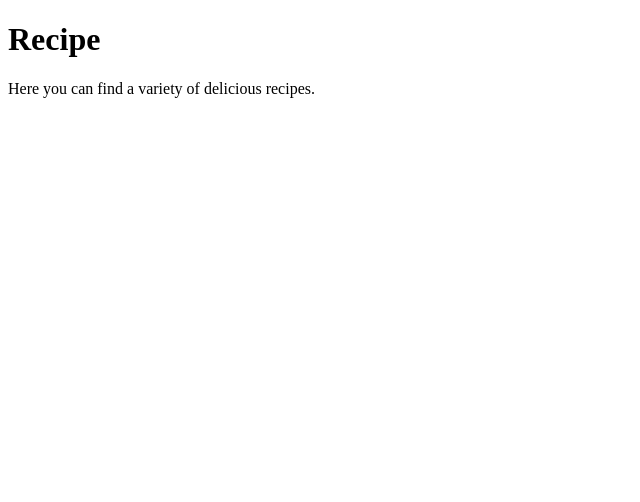
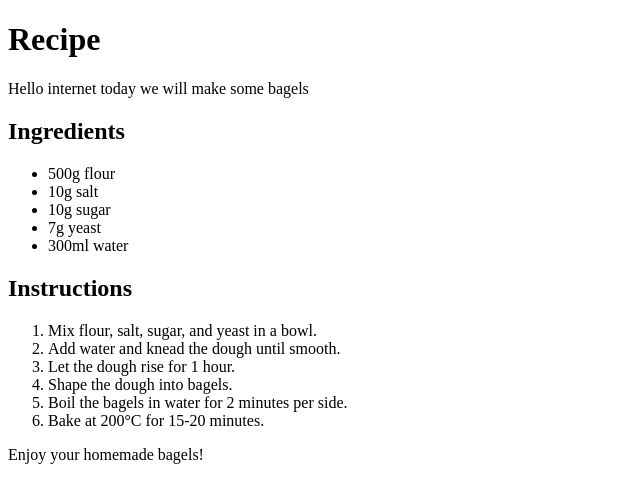
Before and after one commit to reuben-kuya/first-site, a website: page recipe.html in a window 1280 px wide. Shown: the whole page, without its empty margins (0-640 px from the left). Drawn offline with Linux system fonts and the light colour scheme.

Commit message:
aaaaaaaaaaaaaaaaaaaaaaaaaaaaaaaaaaaaaaaaaaaaaaaaaaaaaaaaaaaaaaaaaaaaaaaaaaaaaaaaaaaaaaaaaaaaaaaaaaaahhhhhhhhhhhhh

```diff
--- a/recipe.html
+++ b/recipe.html
@@ -7,6 +7,25 @@
 </head>
 <body>
     <h1>Recipe</h1>
-    <p>Here you can find a variety of delicious recipes.</p>
+    <p>Hello internet today we will make some bagels </p>
+    <h2>Ingredients</h2>
+    <ul>
+        <li>500g flour</li>
+        <li>10g salt</li>
+        <li>10g sugar</li>
+        <li>7g yeast</li>
+        <li>300ml water</li>
+    </ul>
+
+    <h2>Instructions</h2>
+    <ol>
+        <li>Mix flour, salt, sugar, and yeast in a bowl.</li>
+        <li>Add water and knead the dough until smooth.</li>
+        <li>Let the dough rise for 1 hour.</li>
+        <li>Shape the dough into bagels.</li>
+        <li>Boil the bagels in water for 2 minutes per side.</li>
+        <li>Bake at 200°C for 15-20 minutes.</li>
+    </ol>
+    <p>Enjoy your homemade bagels!</p>
 </body>
 </html>
```
